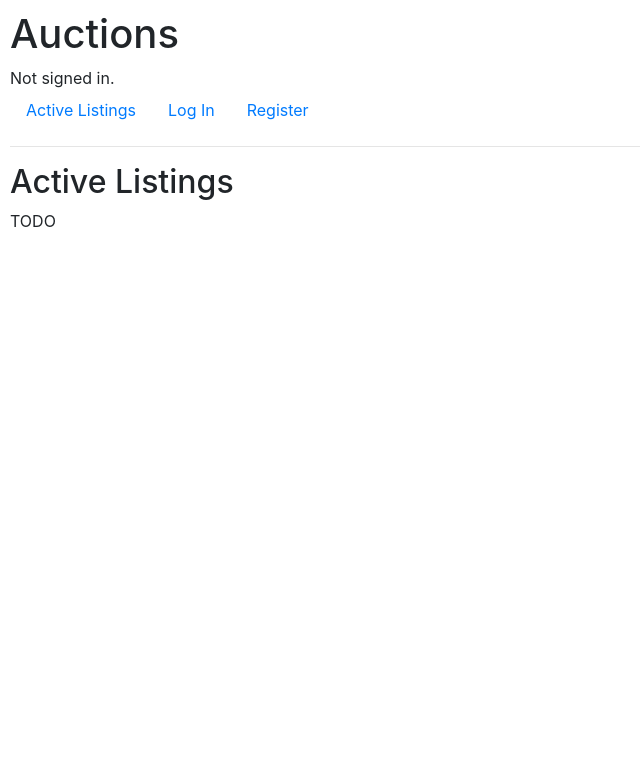
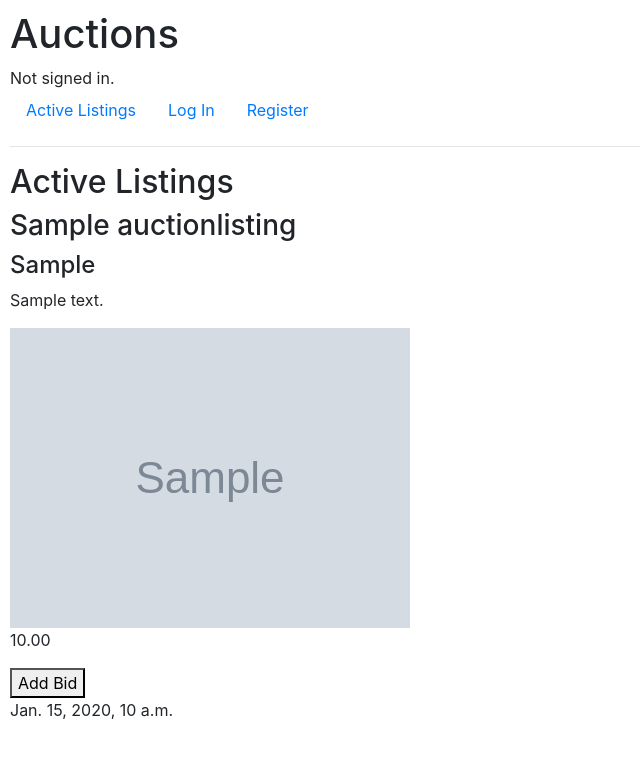
Before and after one commit to davidvm419-tech/CS50w_project_2, a Django app: page / in a window 1280 px wide. Shown: the top 758 px of the page, without its empty margins (0-640 px from the left). Run offline with Django 3.2, Linux system fonts and the light colour scheme; tables that the repository leaves empty hold one stand-in row (values such as "Sample post"); grey boxes marked "Sample" are stand-in pictures; some libraries are stand-ins or nearby versions.

Commit message:
Added models, index template and index view.

```diff
--- a/commerce/auctions/models.py
+++ b/commerce/auctions/models.py
@@ -1,6 +1,42 @@
 from django.contrib.auth.models import AbstractUser
 from django.db import models
 
-
+# Fill the default class parameters, not custom values for now
 class User(AbstractUser):
     pass
+
+
+class AuctionListing(models.Model):
+    owner = models.ForeignKey(User, on_delete=models.CASCADE, related_name="listings"    )
+    category = models.CharField(max_length= 64)
+    title = models.CharField(max_length= 64)
+    description = models.TextField()
+    starting_bid = models.DecimalField(max_digits=10, decimal_places=2)
+    image_url = models.URLField(blank=True)
+    current_price = models.DecimalField(max_digits=10, decimal_places=2)
+    created_at = models.DateTimeField(auto_now_add=True)
+    is_active = models.BooleanField(default=True)
+
+
+class Bid(models.Model):
+    bidder = models.ForeignKey(User, on_delete=models.CASCADE, related_name="bids")
+    product = models.ForeignKey(AuctionListing, on_delete=models.CASCADE, related_name="bids")
+    bid_amount = models.DecimalField(max_digits=10, decimal_places=2)
+    created_at = models.DateTimeField(auto_now_add=True)
+
+
+class AuctionComment(models.Model):
+    author = models.ForeignKey(User, on_delete=models.CASCADE, related_name="comments")
+    product = models.ForeignKey(AuctionListing, on_delete=models.CASCADE, related_name="comments")
+    comment = models.TextField()
+    created_at = models.DateTimeField(auto_now_add=True)
+
+
+class WatchList(models.Model):
+    user = models.ForeignKey(User, on_delete=models.CASCADE, related_name="watchlist")
+    product = models.ForeignKey(AuctionListing, on_delete=models.CASCADE, related_name="watchlist_by")
+
+    # Constrain user to only add the same product once to the watchlist avoiding not necessary duplicates
+    class Meta:
+        # This is the correct name variable
+        unique_together = ("user", "product")
--- a/commerce/auctions/templates/auctions/index.html
+++ b/commerce/auctions/templates/auctions/index.html
@@ -1,7 +1,28 @@
 {% extends "auctions/layout.html" %}
+
+{% block title %} Index {% endblock %}
 
 {% block body %}
     <h2>Active Listings</h2>
 
-    TODO
+    {% for item in auction_list %}
+        {% if item.is_active %}
+            <div class="item_information">
+                <h3>{{ item.title}}</h3>
+                <h4>{{ item.category}}</h4>
+                <p>{{ item.description }}</p>
+                <div class=" images">
+                    <img src="{{ item.image_url }} ">
+                </div>
+                <div class="prices">
+                    <p>{{ item.current_price}}</p>
+                    <button class="bid" name="bid_value">Add Bid</button>
+                </div>
+                <p>{{ item.created_at }}</p>
+            </div>
+        {% endif %}
+    {% empty %}
+            <h2>Not Listing avaliable at the moment.</h2>
+    {% endfor %}
+
 {% endblock %}
--- a/commerce/auctions/templates/auctions/login.html
+++ b/commerce/auctions/templates/auctions/login.html
@@ -1,4 +1,6 @@
 {% extends "auctions/layout.html" %}
+
+{% block title %} Log In {% endblock %}
 
 {% block body %}
 
--- a/commerce/auctions/views.py
+++ b/commerce/auctions/views.py
@@ -4,11 +4,14 @@ from django.http import HttpResponse, HttpResponseRedirect
 from django.shortcuts import render
 from django.urls import reverse
 
-from .models import User
+from .models import AuctionListing, AuctionComment, Bid, User, WatchList
 
 
 def index(request):
-    return render(request, "auctions/index.html")
+    auction_list = AuctionListing.objects.all()
+    return render(request, "auctions/index.html", {
+        "auction_list": auction_list,
+    })
 
 
 def login_view(request):
```
Also changed, not shown: commerce/auctions/templates/auctions/newListing.html (added, +9 -0 lines), commerce/auctions/templates/auctions/register.html (+9 -1 lines), specifications.txt (+8 -8 lines), commerce/auctions/migrations/0002_auctionlisting_auctioncomment_bid_watchlist.py (added), commerce/db.sqlite3.
